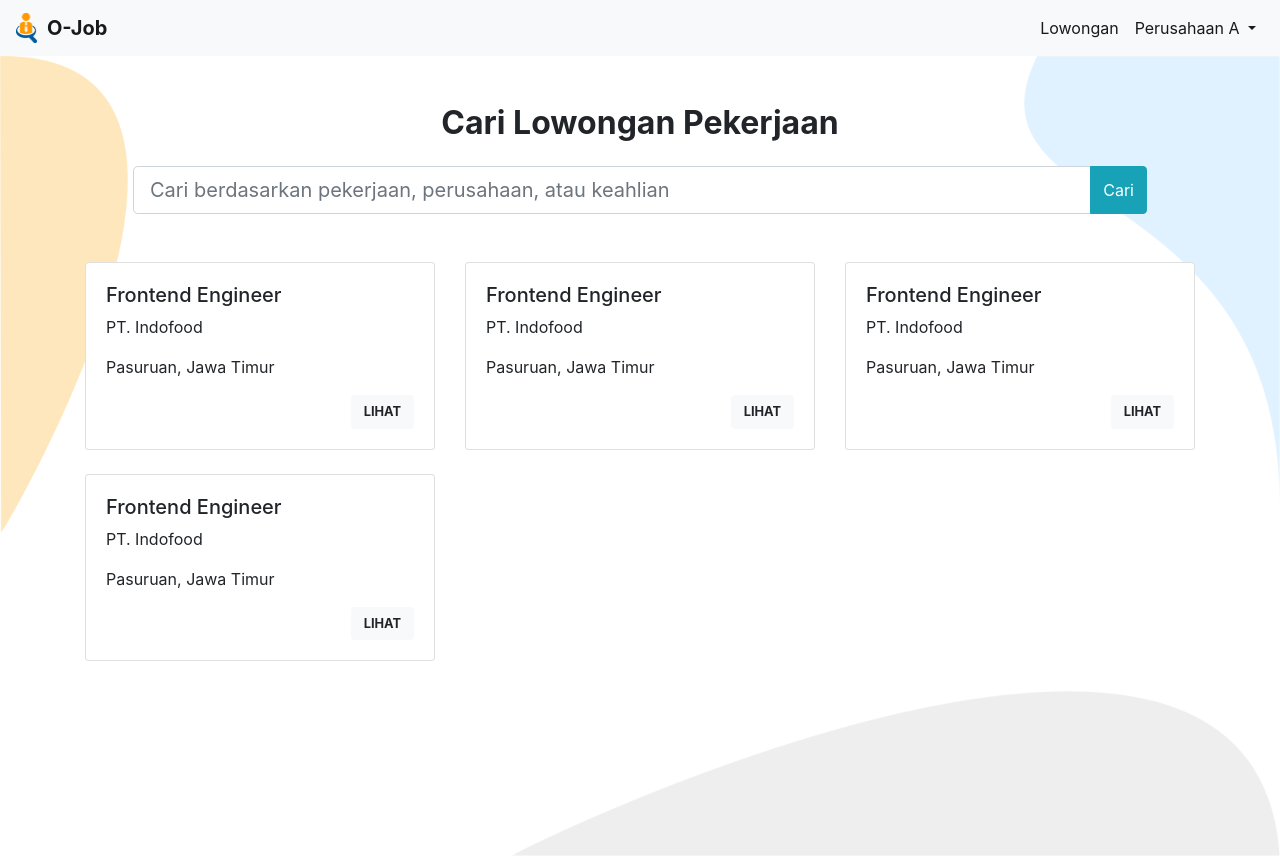
After one commit to krisnawid/O-JOB, a Laravel app: page /lowongan in a window 1280 px wide. The commit adds this page. Run offline with Laravel 8, Linux system fonts and the light colour scheme.

Commit message:
add halaman list lowongan

```diff
--- /dev/null
+++ b/resources/views/lowongan/index.blade.php
@@ -0,0 +1,39 @@
+@extends('layouts.master')
+
+@section('content')
+@include('layouts.include.nav')
+
+<div class="bg min-vh-100">
+    <div class="container">
+        <h2 class="text-center pt-5 font-weight-bolder">Cari Lowongan Pekerjaan</h2>
+        <div class="px-5 mt-4">
+            <div class="input-group">
+                <input type="text" class="form-control form-control-lg" id="search"
+                    placeholder="Cari berdasarkan pekerjaan, perusahaan, atau keahlian">
+                <div class="input-group-append">
+                    <button class="btn btn-info" type="button">Cari</button>
+                </div>
+            </div>
+        </div>
+        {{-- <hr> --}}
+        <div class="row mt-5">
+            @foreach ($pekerjaan as $item)
+            <div class="col-md-4 col-sm-6 mb-4">
+                <div class="card">
+                    <div class="card-body">
+                        <h5>{{$item['judul']}}</h5>
+                        <p>{{$item['perusahaan']}}</p>
+                        <p>{{$item['alamat']}}</p>
+                        <div class="text-right">
+                            <a href="#" class="btn btn-light font-weight-bold stretched-link"
+                                style="font-size: 0.8rem">LIHAT</a>
+                        </div>
+                    </div>
+                </div>
+            </div>
+            @endforeach
+        </div>
+    </div>
+</div>
+
+@endsection
--- a/routes/web.php
+++ b/routes/web.php
@@ -24,5 +24,33 @@ Route::get('/login', function ()
 
 Route::get('/lowongan/create', function ()
 {
-    return view('lowongan/create');
+    $kategori = [
+        'it' => 'IT',
+        'marketing' => 'Marketing'
+    ];
+
+    $keahlian = [
+        'FE' => 'Frontend Engineer',
+        'BE' => 'Backend Engineer',
+        'QA' => 'QA Engineer',
+    ];
+
+    $data = [
+        'kategori' => $kategori,
+        'keahlian' => $keahlian
+    ];
+
+    return view('lowongan/create', compact('data'));
 });
+
+Route::get('/lowongan', function () {
+
+    $pekerjaan = [
+        ['judul' => 'Frontend Engineer', 'perusahaan' => 'PT. Indofood', 'alamat' => 'Pasuruan, Jawa Timur'],
+        ['judul' => 'Frontend Engineer', 'perusahaan' => 'PT. Indofood', 'alamat' => 'Pasuruan, Jawa Timur'],
+        ['judul' => 'Frontend Engineer', 'perusahaan' => 'PT. Indofood', 'alamat' => 'Pasuruan, Jawa Timur'],
+        ['judul' => 'Frontend Engineer', 'perusahaan' => 'PT. Indofood', 'alamat' => 'Pasuruan, Jawa Timur']
+    ];
+
+    return view('lowongan/index', compact('pekerjaan'));
+});
```
Also changed, not shown: resources/views/lowongan/create.blade.php (+14 -13 lines).
